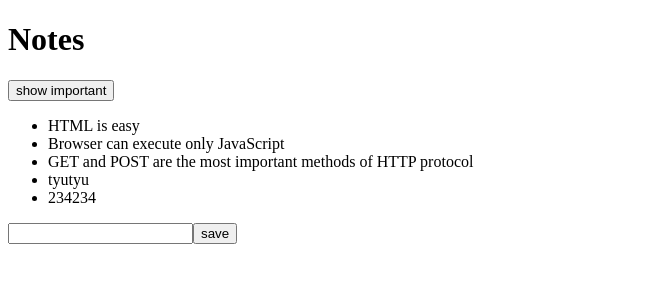
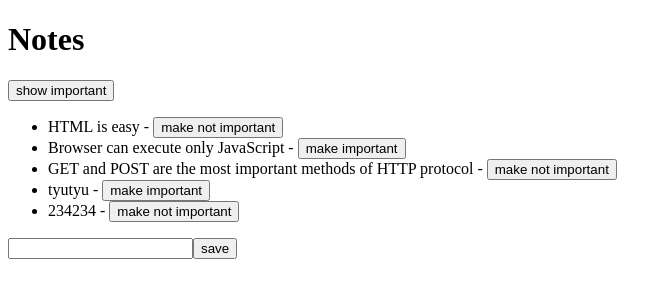
Before and after one commit to iriavidal/fullstackopen-exercises, a React (Vite) app in the folder notes/part2/: page / in a window 1280 px wide. Shown: the top 300 px of the page, without its empty margins (0-672 px from the left). Built offline with nearby package versions, Linux system fonts and the light colour scheme; data requests are answered from the project's data file.

Commit message:
notes: changing the Importance of Notes

```diff
--- a/notes/part2/db.json
+++ b/notes/part2/db.json
@@ -18,7 +18,7 @@
     {
       "id": "4",
       "content": "tyutyu",
-      "important": true
+      "important": false
     },
     {
       "id": "5",
--- a/notes/part2/src/App.jsx
+++ b/notes/part2/src/App.jsx
@@ -36,6 +36,24 @@ const App = () => {
 
   const notesToShow = showAll ? notes : notes.filter((note) => note.important);
 
+  /* const toggleImportanceOf = (id) => {
+    console.log(`importance of ${id} needs to be toggled`);
+  }; */
+
+  const toggleImportanceOf = (id) => {
+    const url = `http://localhost:3001/notes/${id}`;
+    const note = notes.find((n) => n.id === id);
+    const changedNote = { ...note, important: !note.important };
+    /* we created a new note bc we must never mutate state directly in React */
+    /* the new object changedNote is only a so-called shallow copy, meaning that the values of the new object are the same as the values of the old object */
+
+    axios.put(url, changedNote).then((response) => {
+      setNotes(notes.map((note) => (note.id !== id ? note : response.data)));
+      /* The callback function sets the component's notes state to a new array that contains all the items from the previous notes array, except for the old note which is replaced by the updated version of it returned by the server */
+    });
+    /* PUT replaces the note */
+  };
+
   return (
     <div>
       <h1>Notes</h1>
@@ -46,7 +64,11 @@ const App = () => {
       </div>
       <ul>
         {notesToShow.map((note) => (
-          <Note key={note.id} note={note} />
+          <Note
+            key={note.id}
+            note={note}
+            toggleImportance={() => toggleImportanceOf(note.id)}
+          />
         ))}
       </ul>
       <form onSubmit={addNote}>
--- a/notes/part2/src/components/Note.jsx
+++ b/notes/part2/src/components/Note.jsx
@@ -1,5 +1,11 @@
-const Note = ({ note }) => {
-  return <li>{note.content}</li>;
+const Note = ({ note, toggleImportance }) => {
+  const label = note.important ? "make not important" : "make important";
+
+  return (
+    <li>
+      {note.content} - <button onClick={toggleImportance}>{label}</button>
+    </li>
+  );
 };
 
 export default Note;
```
